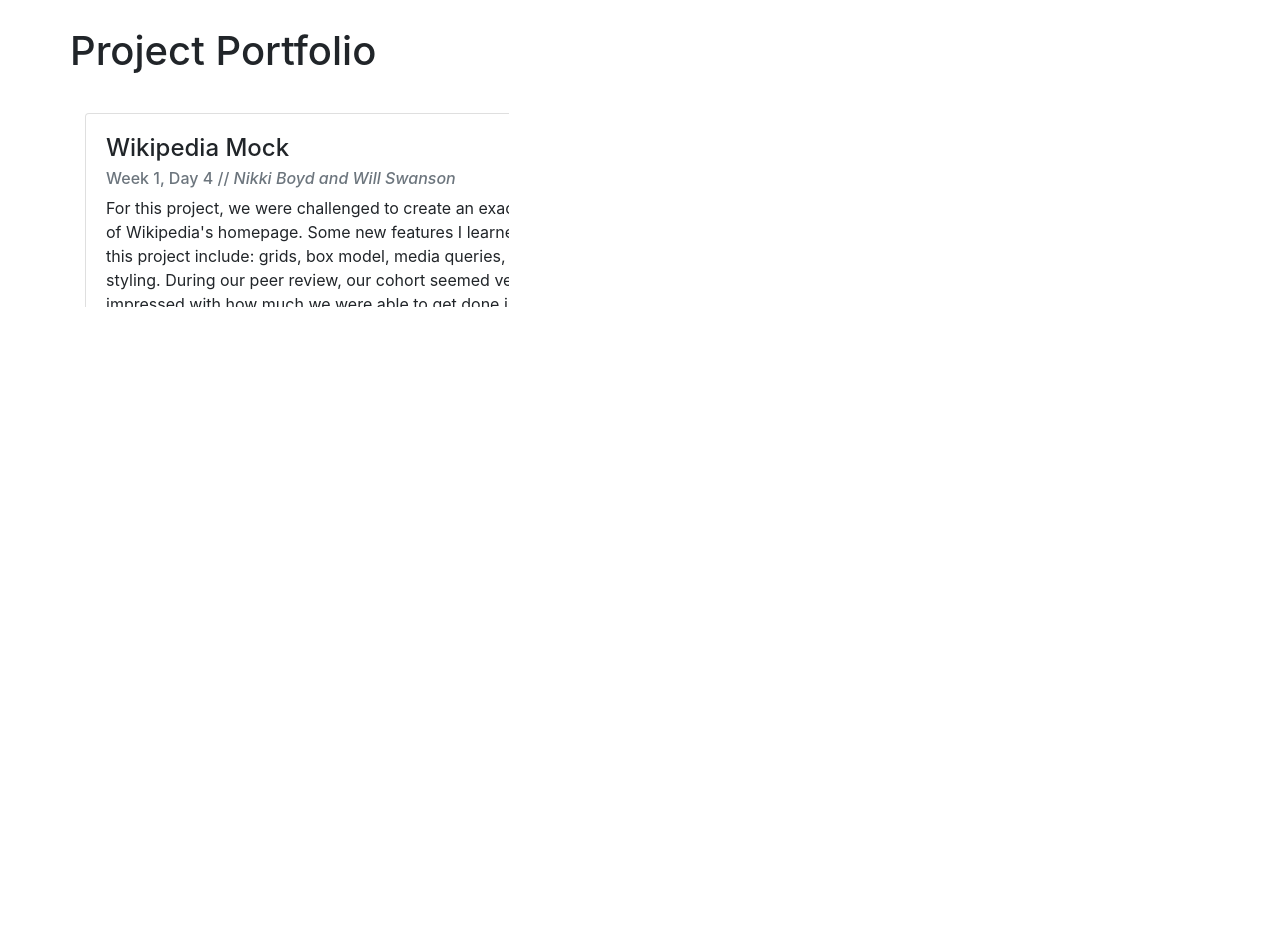
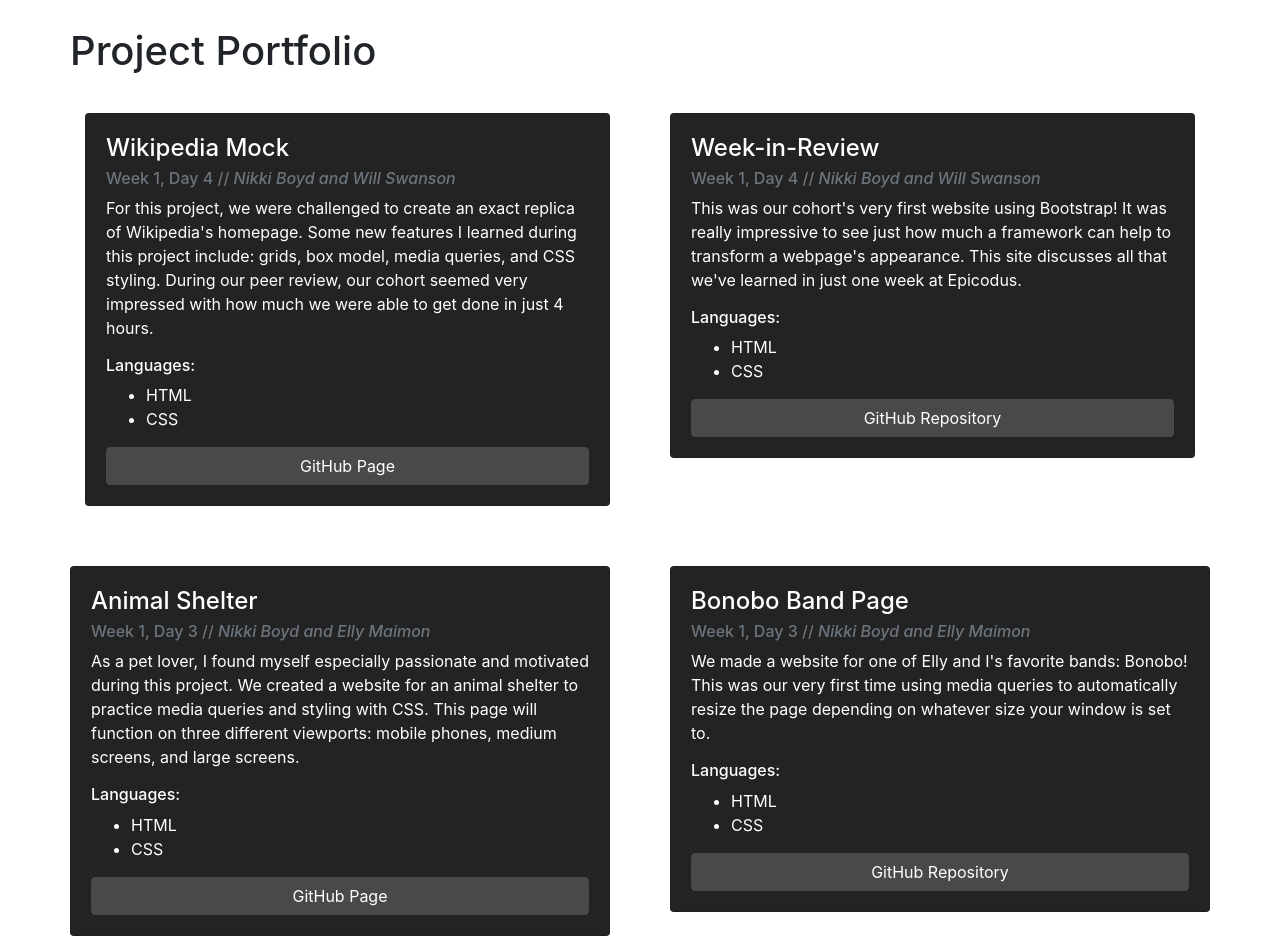
Before and after one commit to nikkiboyd/Portfolio, a plain HTML site: page index.html in a window 1280 px wide. Shown: the part 964-1903 px from the top of the page. Drawn offline with Linux system fonts and the light colour scheme.

Commit message:
begin adding grayscale theme with css

```diff
--- a/css/styles.css
+++ b/css/styles.css
@@ -1,3 +1,13 @@
+body {
+  background-color: white;
+}
+
+.card {
+  background-color: #232323;
+  color: white;
+  border-color:
+}
+
 .rounded-circle {
   height: 200px;
   float: left;
@@ -10,7 +20,7 @@
 .jumbotron {
   float: inherit;
   margin-top: 20px;
-  background-color: black;
+  background-color: #232323;
   color: white;
   padding: 50px
 }
@@ -48,3 +58,8 @@
 #job1 {
   left: -50px;
 }
+
+.btn-primary {
+  background-color: #494949;
+  border-color: #494949;
+}
```
Also changed, not shown: img/geo.jpg (added).
